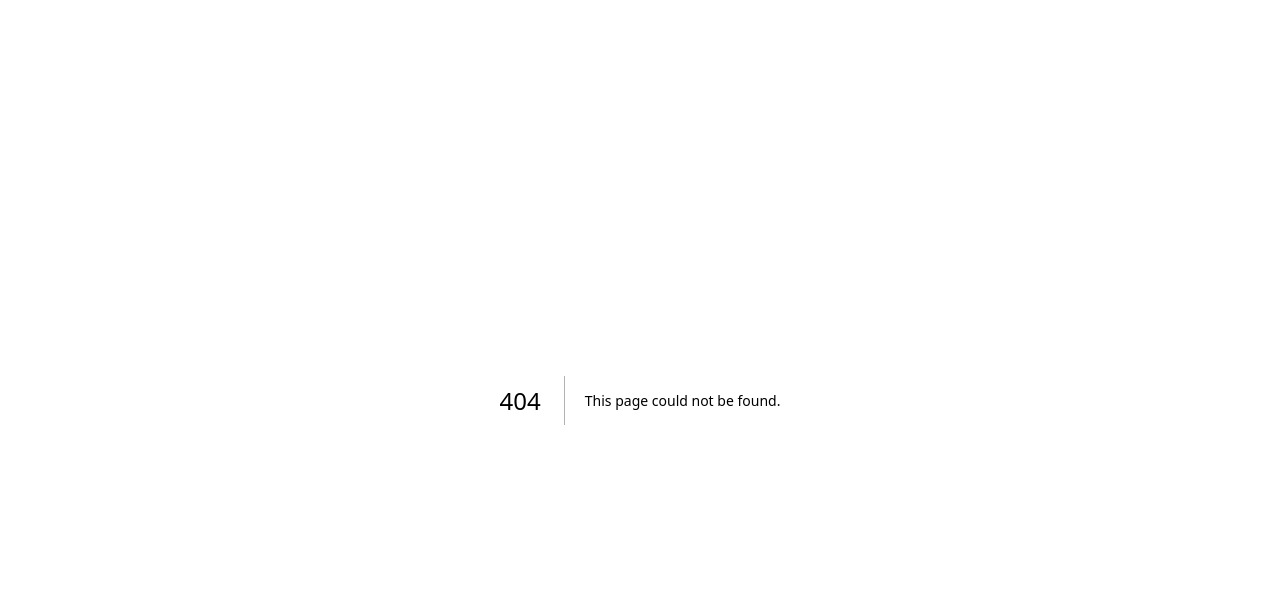
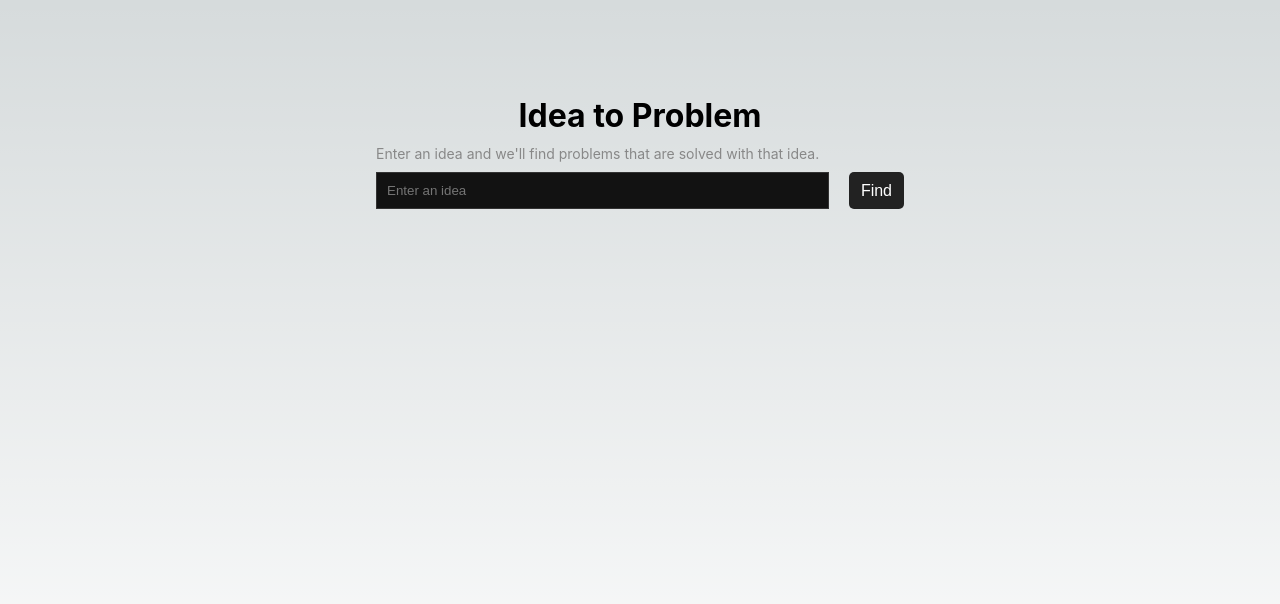
Before and after one commit to nishantrpai/tools.nishu.dev, a Next.js app: page /idea2problem in a window 1280 px wide. Before the commit this address had no page. Shown: the top 604 px of the page. Built offline with nearby package versions, Linux system fonts and the light colour scheme.

Commit message:
idea to problem

```diff
--- /dev/null
+++ b/pages/idea2problem.js
@@ -0,0 +1,55 @@
+// idea to problem: user inputs an idea and localhost:3000/api/gpt?prompt= fetches problems that are solved with that idea
+import Head from 'next/head'
+import styles from '@/styles/Home.module.css'
+import { useState, useEffect } from 'react'
+
+export default function Home() {
+  const [idea, setIdea] = useState('')
+  const [problems, setProblems] = useState([])
+
+  const handleIdea = (e) => {
+    setIdea(e.target.value)
+  }
+
+  const fetchProblems = () => {
+    setProblems(['Loading...'])
+    fetch(`http://localhost:3000/api/gpt?prompt="Given the idea: ${idea}, find problems (maybe even business problem) that are solved with this idea. Respond a list of array of problems for e.g., ["1","2","3"].  Don't include the idea in the response or any other information."`)
+      .then(res => res.json())
+      .then(data => {
+        setProblems(JSON.parse(data.response))
+      })
+  }
+
+  return (
+    <div className={styles.container}>
+      <Head>
+        <title>Idea to Problem</title>
+        <meta name="description" content="Generated by create next app" />
+        <link rel="icon" href="/favicon.ico" />
+      </Head>
+
+      <main className={styles.main}>
+        <h1 className={styles.title}>
+          Idea to Problem
+        </h1>
+
+        <p className={styles.description}>
+          Enter an idea and we'll find problems that are solved with that idea.
+        </p>
+
+        <div style={{ display: 'flex', width: '100%', fontSize: '12px', gap: '20px'}}>
+          <input style={{flexBasis: '90%', padding: '10px', border: '1px solid #333', outline: 'none'}} type="text" placeholder="Enter an idea" value={idea} onChange={handleIdea} />
+          <button onClick={fetchProblems}>Find</button>
+        </div>
+
+        <div style={{ display: 'flex', flexDirection: 'column', width: '100%', fontSize: '12px', gap: '20px', fontFamily: 'monospace'}}>
+          {problems.map((problem, index) => (
+            <div key={index}>
+              <p>- {problem}</p>
+            </div>
+          ))}
+        </div>
+      </main>
+    </div>
+  )
+}
```
Also changed, not shown: pages/index.js (+7 -0 lines).
